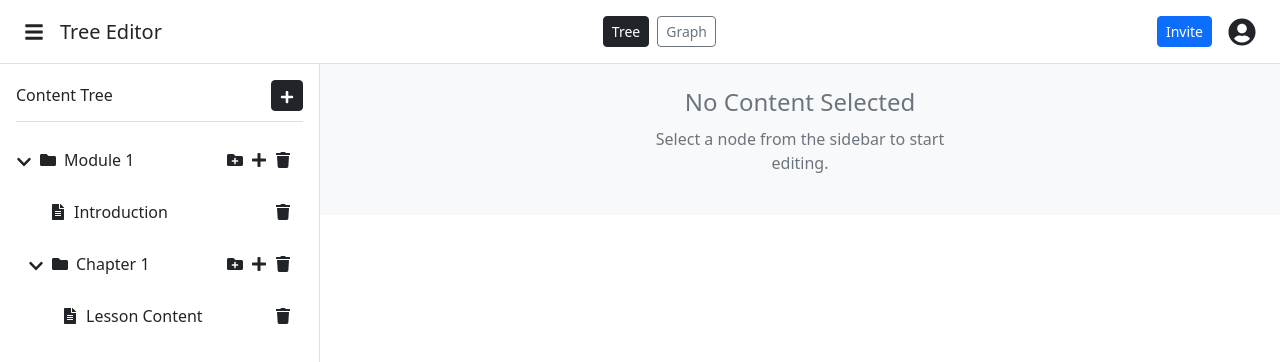
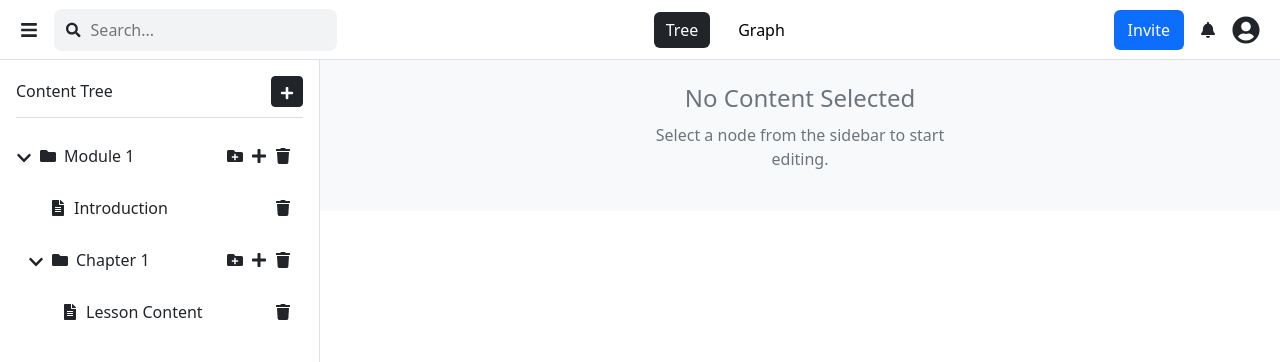
Before and after one commit to vyshnavs0003-sys/inktree, a React (Vite) app: page / in a window 1280 px wide. Shown: the top 362 px of the page. Built offline with nearby package versions, Linux system fonts and the light colour scheme.

Commit message:
feat: add dark mode and improve dasboard ui
Added profile menu with dark mode toggle

Dark mode saves to localStorage so it stays after refresh

```diff
--- a/src/index.css
+++ b/src/index.css
@@ -2,10 +2,108 @@ html,
 body,
 #root {
   height: 100%;
+
   margin: 0;
   padding: 0;
+}
+
+body {
+  font-family: Arial, sans-serif;
 }
 
 .container-fluid {
   overflow-x: hidden;
 }
+
+/* DARK MODE */
+
+.dark-mode {
+  background-color: #121212;
+
+  color: white;
+}
+
+
+.dark-mode .header-container {
+  background-color: #1e1e1e;
+
+  border-bottom: 1px solid #343a40;
+
+  color: white;
+}
+
+
+.dark-mode .search-box {
+  background-color: #2c2c2c;
+}
+
+.dark-mode .search-box input {
+  color: white;
+}
+
+
+.dark-mode .header-center button {
+  color: white;
+}
+
+.dark-mode .header-center button:hover {
+  background-color: #2c2c2c;
+}
+
+
+.dark-mode .sidebar-container {
+  background-color: #1e1e1e;
+
+  color: white;
+}
+
+
+.dark-mode .tree-item:hover {
+  background-color: #2c2c2c;
+}
+
+.dark-mode .active-tree-item {
+  background-color: #343a40;
+}
+
+
+.dark-mode .bg-light {
+  background-color: #121212 !important;
+
+  color: white;
+}
+
+
+.dark-mode .ql-toolbar {
+  background-color: #1e1e1e;
+
+  border-color: #343a40;
+}
+
+
+.dark-mode .ql-container {
+  background-color: #1e1e1e;
+
+  border-color: #343a40;
+
+  color: white;
+}
+
+.dark-mode .ql-editor {
+  color: white;
+}
+
+
+.dark-mode .profile-menu {
+  background-color: #1e1e1e;
+
+  color: white;
+}
+
+.dark-mode .profile-menu p:hover {
+  background-color: #343a40;
+}
+
+.dark-mode input {
+  color: white;
+}
--- a/src/layout/Header.css
+++ b/src/layout/Header.css
@@ -1,5 +1,13 @@
-header {
+.header-container {
   min-height: 60px;
+
+  display: flex;
+  align-items: center;
+  justify-content: space-between;
+
+  padding: 0 20px;
+
+  background: white;
 
   border-bottom: 1px solid #dee2e6;
 
@@ -9,26 +17,227 @@ header {
   z-index: 1000;
 }
 
-header button {
+.header-left,
+.header-center,
+.header-right {
+  display: flex;
+  align-items: center;
+
+  gap: 16px;
+}
+
+/* Search Box */
+.search-box {
+  display: flex;
+  align-items: center;
+
+  gap: 8px;
+
+  padding: 8px 12px;
+
+  background: #f1f3f5;
+
+  border-radius: 8px;
+
+  min-width: 220px;
+}
+
+.search-box input {
+  border: none;
+  outline: none;
+
+  background: transparent;
+
+  width: 100%;
+}
+
+/* Center Buttons */
+.header-center button {
+  border: none;
+
+  background: transparent;
+
+  padding: 6px 12px;
+
+  border-radius: 6px;
+
+  transition: 0.2s;
+}
+
+.header-center button:hover {
+  background: #f1f3f5;
+}
+
+.active-tab {
+  background: #212529 !important;
+
+  color: white;
+}
+
+/* Invite Button */
+.invite-btn {
+  border: none;
+
+  background: #0d6efd;
+
+  color: white;
+
+  padding: 8px 14px;
+
+  border-radius: 6px;
+
+  transition: 0.2s;
+}
+
+.invite-btn:hover {
+  opacity: 0.9;
+}
+
+/* Icons */
+.header-icon {
+  cursor: pointer;
+
   transition:
     transform 0.15s ease,
     opacity 0.2s ease;
 }
 
-header button:hover {
-  transform: translateY(-1px);
-}
-
-header svg {
-  cursor: pointer;
-
-  transition:
-    opacity 0.2s ease,
-    transform 0.15s ease;
-}
-
-header svg:hover {
-  opacity: 0.8;
+.header-icon:hover {
+  opacity: 0.7;
 
   transform: scale(1.05);
 }
+
+/* Profile Menu */
+.profile-wrapper {
+  position: relative;
+}
+
+.profile-menu {
+  position: absolute;
+
+  top: 42px;
+  right: 0;
+
+  width: 200px;
+
+  background: white;
+
+  border-radius: 10px;
+
+  box-shadow: 0 4px 12px rgba(0,0,0,0.1);
+
+  padding: 8px 0;
+
+  z-index: 2000;
+}
+
+.profile-menu p {
+  margin: 0;
+
+  padding: 10px 16px;
+
+  cursor: pointer;
+
+  transition: 0.2s;
+}
+
+.profile-menu p:hover {
+  background: #f1f3f5;
+}
+
+/* Dark Mode Toggle */
+.dark-mode-toggle {
+  display: flex;
+
+  align-items: center;
+  justify-content: space-between;
+
+  padding: 10px 16px;
+}
+
+.switch {
+  position: relative;
+
+  display: inline-block;
+
+  width: 42px;
+  height: 22px;
+}
+
+.switch input {
+  opacity: 0;
+
+  width: 0;
+  height: 0;
+}
+
+.slider {
+  position: absolute;
+
+  cursor: pointer;
+
+  top: 0;
+  left: 0;
+  right: 0;
+  bottom: 0;
+
+  background-color: #ccc;
+
+  transition: 0.3s;
+
+  border-radius: 30px;
+}
+
+.slider:before {
+  position: absolute;
+
+  content: "";
+
+  height: 16px;
+  width: 16px;
+
+  left: 3px;
+  bottom: 3px;
+
+  background-color: white;
+
+  transition: 0.3s;
+
+  border-radius: 50%;
+}
+
+.switch input:checked + .slider {
+  background-color: #212529;
+}
+
+.switch input:checked + .slider:before {
+  transform: translateX(20px);
+}
+
+/* Responsive */
+@media (max-width: 768px) {
+
+  .header-container {
+    flex-wrap: wrap;
+
+    gap: 12px;
+
+    padding: 12px;
+  }
+
+  .header-left,
+  .header-center,
+  .header-right {
+    width: 100%;
+
+    justify-content: space-between;
+  }
+
+  .search-box {
+    flex: 1;
+
+    min-width: unset;
+  }
+
+}
--- a/src/layout/Header.jsx
+++ b/src/layout/Header.jsx
@@ -1,35 +1,115 @@
-import { FaBars, FaUserCircle } from "react-icons/fa";
+import { useState } from "react";
+
+import {
+  FaBars,
+  FaUserCircle,
+  FaBell,
+  FaSearch,
+} from "react-icons/fa";
+
 import "./Header.css";
 
-function Header() {
+function Header({
+  darkMode,
+  setDarkMode,
+}) {
+
+  const [showMenu, setShowMenu] =
+    useState(false);
+
   return (
-    <header className="d-flex justify-content-between align-items-center px-4 py-3 bg-white">
+
+    <header className="header-container">
 
       {/* Left Section */}
-      <div className="d-flex align-items-center gap-3">
-        <FaBars size={20} />
-        <h5 className="m-0">Tree Editor</h5>
+      <div className="header-left">
+
+        <FaBars size={18} />
+
+        <div className="search-box">
+
+          <FaSearch />
+
+          <input
+            type="text"
+            placeholder="Search..."
+          />
+
+        </div>
+
       </div>
 
       {/* Center Section */}
-      <div className="d-flex gap-2">
-        <button className="btn btn-dark btn-sm">
+      <div className="header-center">
+
+        <button className="active-tab">
           Tree
         </button>
 
-        <button className="btn btn-outline-secondary btn-sm">
+        <button>
           Graph
         </button>
+
       </div>
 
       {/* Right Section */}
-      <div className="d-flex align-items-center gap-3">
+      <div className="header-right">
 
-        <button className="btn btn-primary btn-sm">
+        <button className="invite-btn">
           Invite
         </button>
 
-        <FaUserCircle size={28} />
+        <FaBell className="header-icon" />
+
+        <div className="profile-wrapper">
+
+          <FaUserCircle
+            size={28}
+            className="header-icon"
+            onClick={() =>
+              setShowMenu(!showMenu)
+            }
+          />
+
+          {showMenu && (
+
+            <div className="profile-menu">
+
+              {/* Dark Mode Toggle */}
+              <div className="dark-mode-toggle">
+
+                <span>Dark Mode</span>
+
+                <label className="switch">
+
+                  <input
+                    type="checkbox"
+                    checked={darkMode}
+                    onChange={() =>
+                      setDarkMode(!darkMode)
+                    }
+                  />
+
+                  <span className="slider"></span>
+
+                </label>
+
+              </div>
+
+              <p>Profile</p>
+
+              <p>What's New</p>
+
+              <p>Help</p>
+
+              <p>Logout</p>
+
+            </div>
+
+          )}
+
+        </div>
+
       </div>
 
     </header>
--- a/src/layout/MainLayout.jsx
+++ b/src/layout/MainLayout.jsx
@@ -7,6 +7,7 @@ import EditorPanel from "./EditorPanel";
 import treeData from "../data/treeData";
 
 function MainLayout() {
+
 
   const [tree, setTree] =
     useState(() => {
@@ -21,8 +22,21 @@ function MainLayout() {
         : treeData;
     });
 
+
   const [activeNodeId, setActiveNodeId] =
     useState(null);
+
+
+  const [darkMode, setDarkMode] =
+    useState(() => {
+
+      const savedTheme =
+        localStorage.getItem(
+          "darkMode"
+        );
+
+      return savedTheme === "true";
+    });
 
 
   useEffect(() => {
@@ -34,12 +48,29 @@ function MainLayout() {
 
   }, [tree]);
 
+
+  useEffect(() => {
+
+    localStorage.setItem(
+      "darkMode",
+      darkMode
+    );
+
+  }, [darkMode]);
+
   return (
 
-    <div className="container-fluid vh-100 d-flex flex-column p-0">
+    <div
+      className={`container-fluid vh-100 d-flex flex-column p-0 ${
+        darkMode ? "dark-mode" : ""
+      }`}
+    >
 
       {/* Header */}
-      <Header />
+      <Header
+        darkMode={darkMode}
+        setDarkMode={setDarkMode}
+      />
 
       {/* Main Section */}
       <div className="row flex-grow-1 m-0">
```
